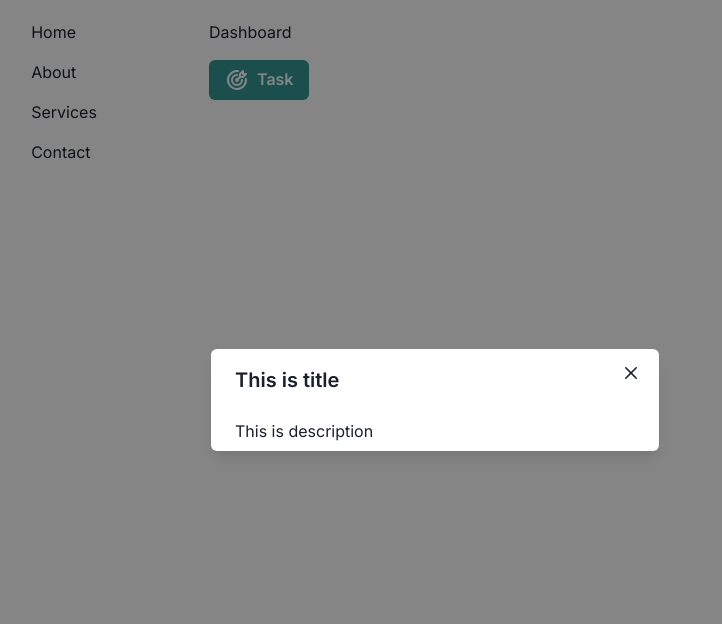
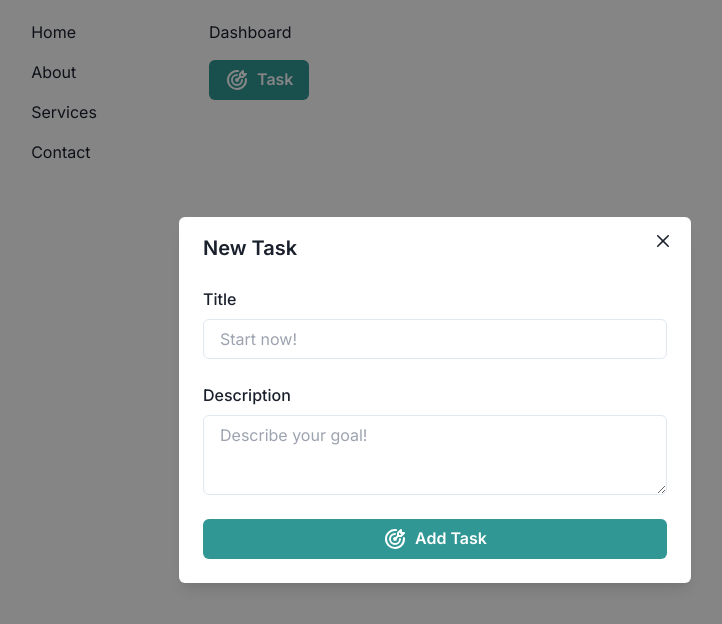
Before and after one commit to HooEP01/learning-pool, a Next.js app: page / in a window 1280 px wide. Both pictures are taken after a click on the button "Task". Shown: the top 624 px of the page, without its empty margins (205-927 px from the left). Built offline with nearby package versions, Linux system fonts and the light colour scheme.

Commit message:
task modal

```diff
--- a/src/components/CustomDialog.tsx
+++ b/src/components/CustomDialog.tsx
@@ -12,9 +12,9 @@ import {
 import CustomButton from "./CustomButton";
 
 interface CustomDialogProps {
-  func: <T>(...arg: any[]) => T;
+  func: (...args: any[]) => void;
   args?: any[];
-  dialogKey: string;
+  dialogKey?: string;
 }
 
 const CustomDialog = (props: CustomDialogProps) => {
@@ -44,8 +44,8 @@ const CustomDialog = (props: CustomDialogProps) => {
           <ModalCloseButton />
           <ModalBody>{description}</ModalBody>
           <ModalFooter>
-            <CustomButton text="Close" colorScheme="blue" onClick={onClose} mr={3} />
-            <CustomButton text="Yes" colorScheme="ghost"  onClick={processFunc} />
+            <CustomButton text="Close" colorScheme="blue" variant="outline" onClick={onClose} mr={3} />
+            <CustomButton text="Yes" colorScheme="teal"  onClick={processFunc} />
           </ModalFooter>
         </ModalContent>
       </Modal>
--- a/src/components/Dashboard.tsx
+++ b/src/components/Dashboard.tsx
@@ -15,8 +15,8 @@ const Dashboard = () => {
   const dispatch: AppDispatch = useDispatch();
   const [modal, setModal] = useState<ReactNode>(null);
 
-  const handleModal = () => {
-    setModal(<TaskModal key={_.uniqueId('task_modal_')} />);
+  const handleModal = (taskId?: string) => {
+    setModal(<TaskModal key={_.uniqueId("task_modal_")} taskId={taskId} />);
   };
 
   return (
@@ -28,7 +28,7 @@ const Dashboard = () => {
 
         <Flex justify="left">
           <Button
-            onClick={handleModal}
+            onClick={() => handleModal()}
             leftIcon={<CustomIcon icon={IconTargetArrow} stroke="2" />}
             colorScheme="teal"
             variant="solid"
@@ -38,7 +38,9 @@ const Dashboard = () => {
         </Flex>
         <Grid templateColumns="repeat(3, 1fr)" gap={6}>
           {!_.isEmpty(items) &&
-            items.map((item) => <TaskCard key={item.id} taskId={item.id} />)}
+            items.map((item) => (
+              <TaskCard key={item.id} taskId={item.id} onClick={handleModal} />
+            ))}
         </Grid>
       </Flex>
     </Box>
--- a/src/components/Task/TaskCard.tsx
+++ b/src/components/Task/TaskCard.tsx
@@ -3,19 +3,22 @@ import { getTaskItem } from "@/selectors/task";
 import { AppDispatch } from "@/store";
 import { Card, CardBody, Text } from "@chakra-ui/react";
 import { useDispatch, useSelector } from "react-redux";
-
+import _ from "lodash";
 export interface TaskCardProps {
   variant?: string;
   taskId: string;
+  onClick: (taskId?: string) => void;
 }
 
 const TaskCard = (props: TaskCardProps) => {
-  const { variant = "elevated", taskId } = props;
+  const { taskId, variant = "elevated", onClick } = props;
 
-  const { title = "" } = useSelector(getTaskItem(taskId)) || {};
+  const { id = null, title = "" } = useSelector(getTaskItem(taskId)) || {};
   const dispatch: AppDispatch = useDispatch();
 
   return (
+    <>
+      {!_.isNull(id) ? (
         <Card
           variant={variant}
           _hover={{
@@ -23,14 +26,14 @@ const TaskCard = (props: TaskCardProps) => {
             borderWidth: "2px",
             cursor: "pointer",
           }}
-      onClick={() => console.log("Card clicked")}
+          onClick={() => onClick(id)}
         >
           <CardBody>
-        <Text>
-          {title}
-        </Text>
+            <Text>{title}</Text>
           </CardBody>
         </Card>
+      ) : null}
+    </>
   );
 };
 
--- a/src/components/Task/TaskForm.tsx
+++ b/src/components/Task/TaskForm.tsx
@@ -1,16 +1,88 @@
+import { getTaskItem } from "@/selectors/task";
+import { AppDispatch } from "@/store";
+import { addTask } from "@/store/task/taskSlice";
+import {
+  Input,
+  FormControl,
+  FormHelperText,
+  FormLabel,
+  Textarea,
+  Button,
+  VStack,
+  Box,
+} from "@chakra-ui/react";
+import { IconTargetArrow } from "@tabler/icons-react";
+import _ from "lodash";
 import { useForm } from "react-hook-form";
+import { useDispatch, useSelector } from "react-redux";
 
-const TaskForm = () => {
-  const { register, handleSubmit } = useForm();
+interface TaskFormProps {
+  taskId?: string;
+  onClose: () => void;
+}
+
+const TaskForm = (props: TaskFormProps) => {
+  const { taskId = "", onClose } = props;
+
+  const {
+    id = null,
+    title = "",
+    description = "",
+  } = useSelector(getTaskItem(taskId)) || {};
+  const dispatch: AppDispatch = useDispatch();
+
+  const { register, handleSubmit } = useForm({
+    defaultValues: {
+      title: title,
+      description: description,
+    },
+  });
+
   const onSubmit = (data: any) => {
-    console.log(data);
+    data = { ...data, id: _.uniqueId() };
+    dispatch(addTask(data));
+    onClose();
   };
 
   return (
-    <form onSubmit={handleSubmit(onSubmit)}>
-      <input type="text" {...register("task")} />
-      <button type="submit">Add Task</button>
-    </form>
+    <Box w="100%">
+      <form onSubmit={handleSubmit(onSubmit)}>
+        <VStack spacing={4} align="stretch">
+          <FormControl>
+            <FormLabel>Title</FormLabel>
+            <Input
+              {...register("title", {
+                required: true,
+              })}
+              type="text"
+              placeholder="Start now!"
+            />
+            <FormHelperText></FormHelperText>
+          </FormControl>
+
+          <FormControl>
+            <FormLabel>Description</FormLabel>
+            <Textarea
+              {...register("description", {
+                required: true,
+              })}
+              autoComplete="off"
+              placeholder="Describe your goal!"
+            />
+            <FormHelperText></FormHelperText>
+          </FormControl>
+
+          <Button
+            type="submit"
+            leftIcon={<IconTargetArrow />}
+            colorScheme="teal"
+            variant="solid"
+          >
+            Add Task
+          </Button>
+        </VStack>
+      </form>
+    </Box>
   );
 };
 
--- /dev/null
+++ b/src/components/Task/TaskMenu.tsx
@@ -0,0 +1,52 @@
+import { AppDispatch } from "@/store";
+import { removeTask } from "@/store/task/taskSlice";
+import { Box, Button } from "@chakra-ui/react";
+import { IconBadgesOff } from "@tabler/icons-react";
+import { ReactNode, useState } from "react";
+import { useDispatch } from "react-redux";
+import CustomDialog from "../CustomDialog";
+import _ from "lodash";
+
+interface TaskFormProps {
+  taskId?: string;
+  onClose: () => void;
+}
+
+const TaskMenu = (props: TaskFormProps) => {
+  const { taskId = "", onClose } = props;
+  const dispatch: AppDispatch = useDispatch();
+  const [modal, setModal] = useState<ReactNode>(null);
+
+  const handleModal = () => {
+    setModal(
+      <CustomDialog
+        key={_.uniqueId("custom_dialog_")}
+        func={handleGiveUp}
+        dialogKey="deleteTask"
+      />
+    );
+  };
+
+  const handleGiveUp = () => {
+    dispatch(removeTask(taskId));
+    onClose();
+  };
+
+  return (
+    <Box w={"150px"}>
+      {modal}
+      <Button
+        type="submit"
+        leftIcon={<IconBadgesOff />}
+        colorScheme="red"
+        variant="outline"
+        w={"100%"}
+        onClick={handleModal}
+      >
+        Give Up
+      </Button>
+    </Box>
+  );
+};
+
+export default TaskMenu;
--- a/src/components/Task/TaskModal.tsx
+++ b/src/components/Task/TaskModal.tsx
@@ -2,6 +2,7 @@
 import { getTaskItem } from "@/selectors/task";
 import { AppDispatch } from "@/store";
 import {
+  Flex,
   Modal,
   ModalBody,
   ModalCloseButton,
@@ -12,6 +13,9 @@ import {
   useDisclosure,
 } from "@chakra-ui/react";
 import { useDispatch, useSelector } from "react-redux";
+import TaskForm from "./TaskForm";
+import TaskMenu from "./TaskMenu";
+import _ from "lodash";
 
 export interface TaskModalProps {
   taskId?: string;
@@ -20,19 +24,28 @@ export interface TaskModalProps {
 const TaskModal = (props: TaskModalProps) => {
   const { taskId = "" } = props;
 
-  const { title = "This is title", description = "This is description" } = useSelector(getTaskItem(taskId)) || {};
+  const {
+    id = null,
+    title = "New Task",
+    description = "This is description",
+  } = useSelector(getTaskItem(taskId)) || {};
+
   const dispatch: AppDispatch = useDispatch();
 
-  const { isOpen, onOpen, onClose } = useDisclosure({defaultIsOpen: true});
+  const { isOpen, onOpen, onClose } = useDisclosure({ defaultIsOpen: true });
 
   return (
-    <Modal isOpen={isOpen} onClose={onClose} isCentered>
+    <Modal isOpen={isOpen} size={"lg"} onClose={onClose} isCentered>
       <ModalOverlay />
       <ModalContent>
         <ModalHeader>{title}</ModalHeader>
         <ModalCloseButton />
-        <ModalBody>
-          <Text>{description}</Text>
+        <ModalBody pb={6}>
+          {/* <Text>{description}</Text> */}
+          <Flex direction="row" gap={6}>
+            <TaskForm taskId={taskId} onClose={onClose} />
+            {!_.isNull(id) && <TaskMenu taskId={id} onClose={onClose} />}
+          </Flex>
         </ModalBody>
       </ModalContent>
     </Modal>
--- a/src/store/task/taskSlice.ts
+++ b/src/store/task/taskSlice.ts
@@ -41,9 +41,9 @@ export const addTaskAsync = createAsyncThunk(
 
 export const removeTaskAsync = createAsyncThunk(
     "task/removeTaskAsync",
-    async (pk: string, thunkApi) => {
+    async (id: string, thunkApi) => {
         try {
-            const response = await apiClient.delete(`/task/${pk}`);
+            const response = await apiClient.delete(`/task/${id}`);
             return thunkApi.fulfillWithValue(response.data);
 
         } catch (error) {
@@ -57,7 +57,7 @@ export const updateTaskAsync = createAsyncThunk(
     "task/updateTaskAsync",
     async (task: Task, thunkApi) => {
         try {
-            const response = await apiClient.put(`/task/${task.pk}`, task);
+            const response = await apiClient.put(`/task/${task.id}`, task);
             return thunkApi.fulfillWithValue(response.data);
 
         } catch (error) {
@@ -75,10 +75,10 @@ const taskSlice = createSlice({
             state.items.push(action.payload);
         },
         removeTask(state, action) {
-            state.items = state.items.filter((task) => task.pk !== action.payload);
+            state.items = state.items.filter((task) => task.id !== action.payload);
         },
         updateTask(state, action) {
-            const task = state.items.find((task) => task.pk === action.payload.pk);
+            const task = state.items.find((task) => task.id === action.payload.id);
             if (task) {
                 task.title = action.payload.title;
                 task.description = action.payload.description;
@@ -88,5 +88,5 @@ const taskSlice = createSlice({
     extraReducers: (builder) => builder
 });
 
-export const { addTask } = taskSlice.actions;
+export const { addTask, removeTask, updateTask } = taskSlice.actions;
 export default taskSlice.reducer;
```
Also changed, not shown: src/model/task.model.ts (+17 -17 lines). Lines whose indentation alone changed are shown as unchanged.
